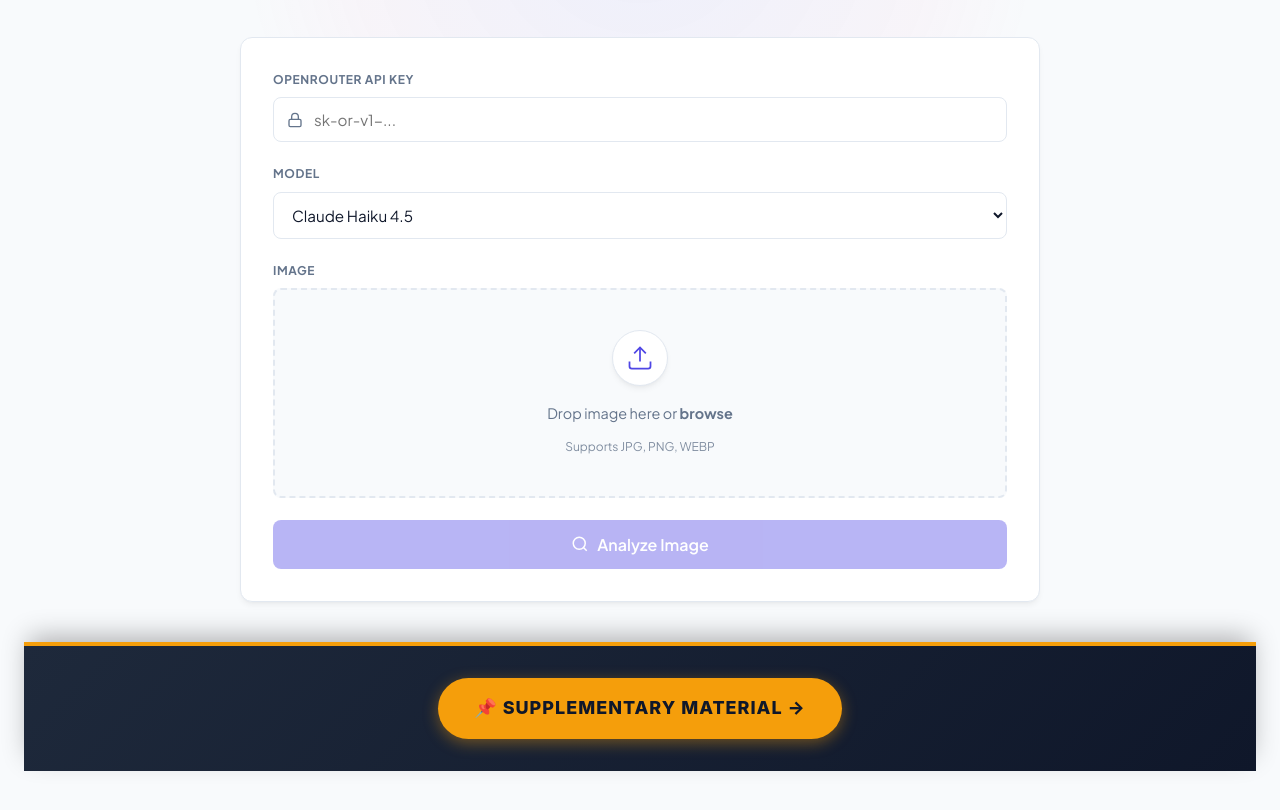
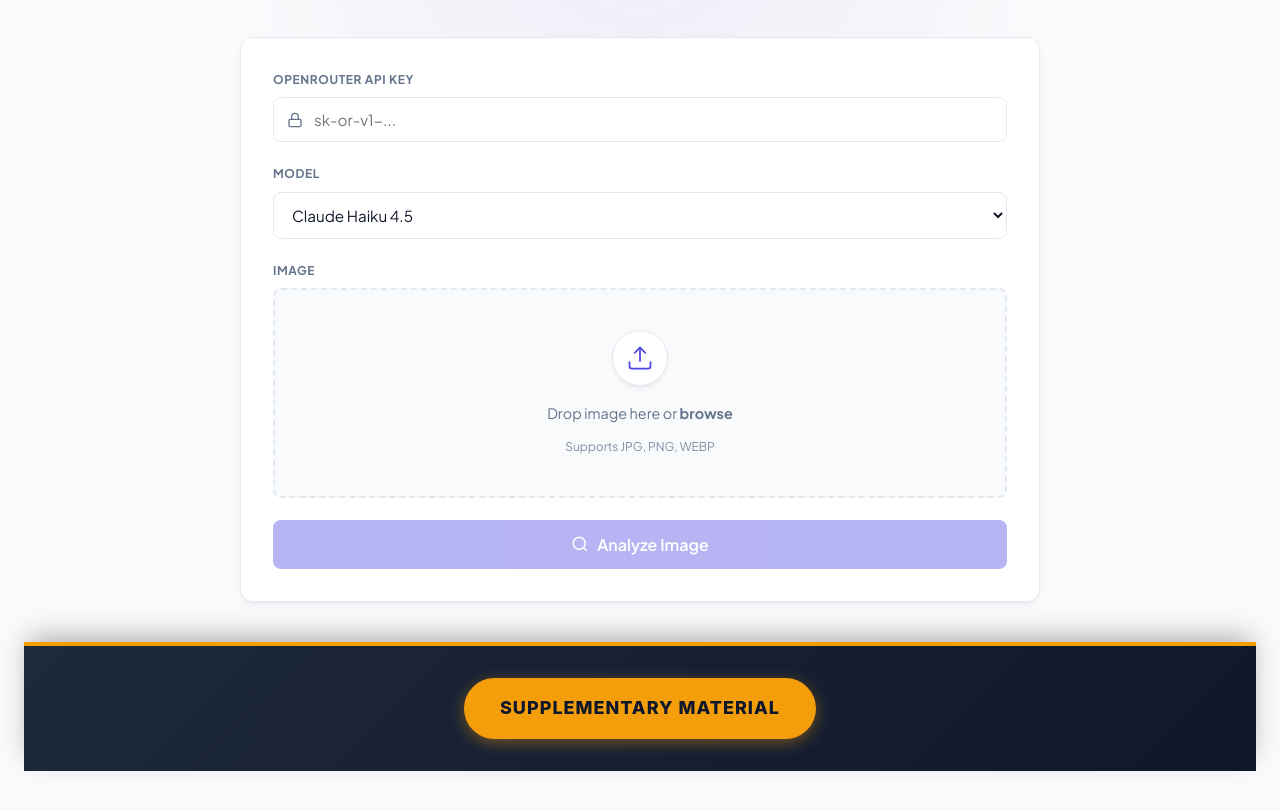
Before and after one commit to Emotion-Trigger-Risk/emotion-trigger-risk.github.io, a plain HTML site: page index.html in a window 1280 px wide. Shown: the part 142-952 px from the top of the page. Drawn offline with Linux system fonts and the light colour scheme.

Commit message:
Update index.html

```diff
--- a/index.html
+++ b/index.html
@@ -117,7 +117,7 @@
        text-transform: uppercase;
        letter-spacing: 1px;
      ">
-     📌 Supplementary Material →
+     Supplementary Material
   </a>
 </footer>  </div>
   <script src="script.js"></script>
```
